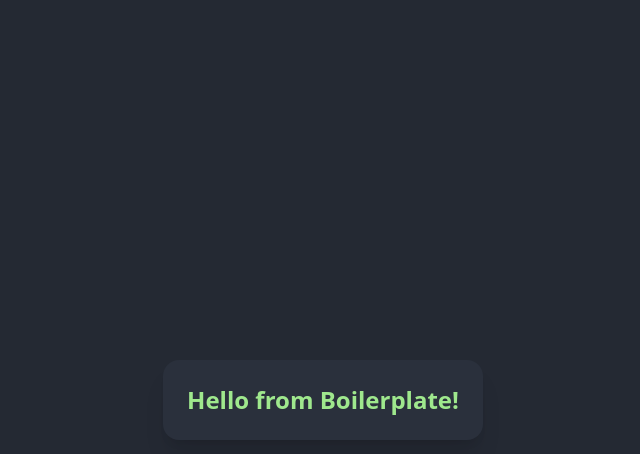
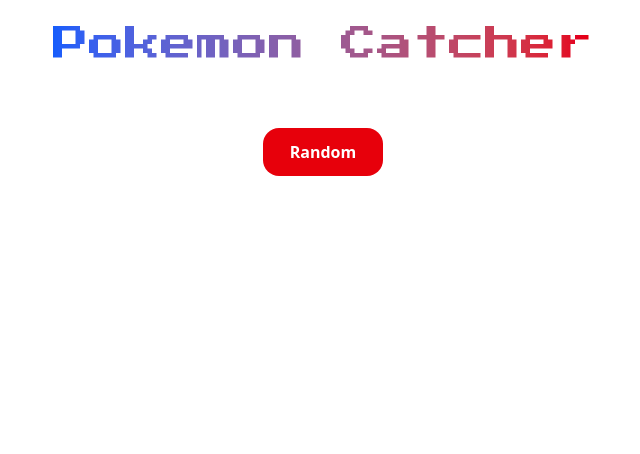
Before and after one commit to jiji1596/pokemon-catcher, a React (Vite) app: page / in a window 1280 px wide. Shown: the top 454 px of the page, without its empty margins (317-957 px from the left). Built offline with nearby package versions, Linux system fonts and the light colour scheme.

Commit message:
fetching api done

```diff
--- a/index.html
+++ b/index.html
@@ -1,9 +1,11 @@
 <!doctype html>
-<html lang="en" data-theme="dim">
+<html lang="en">
   <head>
     <meta charset="UTF-8" />
     <link rel="icon" type="image/svg+xml" href="/vite.svg" />
     <meta name="viewport" content="width=device-width, initial-scale=1.0" />
+    <link href="https://fonts.googleapis.com/css2?family=Press+Start+2P&family=Roboto:wght@400;500;700&display=swap" rel="stylesheet">
+    <link rel="stylesheet" href="/src/index.css">
     <title>Vite + React</title>
   </head>
   <body>
--- a/package.json
+++ b/package.json
@@ -12,6 +12,7 @@
   "dependencies": {
     "@tailwindcss/vite": "^4.1.10",
     "daisyui": "^5.0.43",
+    "prop-types": "^15.8.1",
     "react": "^19.1.0",
     "react-dom": "^19.1.0",
     "tailwindcss": "^4.1.10"
--- a/src/App.css
+++ /dev/null
@@ -1,4 +0,0 @@
-@import "tailwindcss";
-@plugin "daisyui" {
-  themes: light --default, dark --prefersdark, dim;
-}
--- a/src/App.jsx
+++ b/src/App.jsx
@@ -1,14 +1,30 @@
-import { useState } from 'react'
-import './App.css'
+import {useState} from 'react';
+import { Layout } from "./components/Layout";
+import { Catcher } from './components/sections/Catcher';
+
+
 
 function App() {
+  const [pokemon, setPokemon] = useState(null);
+
+  function clickRandom() {
+    const pokemonNum = Math.floor(Math.random() * 1024)
+    const url = `https://pokeapi.co/api/v2/pokemon/${pokemonNum}`
+
+    fetch(url)
+      .then(resp => resp.json())
+      .then((data) => {
+        setPokemon(data)
+        console.log(data);
+
+      })
+  }
+
 
   return (
-    <div className="min-h-screen bg-base-200 flex items-center justify-center">
-      <div className="card bg-base-100 shadow-xl p-6">
-        <h1 className="text-2xl font-bold text-primary">Hello from Boilerplate!</h1>
-      </div>
-    </div>
+    <Layout title={"Pokemon Catcher"}>
+      <Catcher clickRandom={clickRandom} pokemon={pokemon}/>
+    </Layout>
   )
 }
 
--- /dev/null
+++ b/src/components/Layout.jsx
@@ -0,0 +1,23 @@
+import { useEffect } from 'react';
+import { Navbar } from './sections/Navbar';
+import PropTypes from 'prop-types';
+
+export const Layout = ({ title, children }) => {
+  useEffect(() => {
+    document.title = title;
+  }, [title]);
+
+  return (
+    <>
+      <Navbar />
+      <main className="flex flex-col gap-y-20 md:gap-y-32 overflow-hidden">
+        {children}
+      </main>
+    </>
+  );
+};
+
+Layout.propTypes = {
+  title: PropTypes.string.isRequired,
+  children: PropTypes.node.isRequired,
+};
--- /dev/null
+++ b/src/components/sections/Catcher.jsx
@@ -0,0 +1,38 @@
+export const Catcher = ({ clickRandom, pokemon }) => {
+  return (
+    <section className="pt-32 flex flex-col justify-center items-center space-y-4">
+      <button
+        onClick={clickRandom}
+        className="px-6 py-3 w-30 outline-none rounded-2xl relative cursor-pointer overflow-hidden border-transparent bg-red-600 font-semibold transform transition-transform duration-300 hover:scale-105 text-white"
+      >
+        Random
+      </button>
+      {pokemon && (
+        <div className="relative group h-full">
+          <div className="bg-gradient-to-r from-blue-400 to-blue-800 p-1 rounded-3xl h-full">
+            <div className="bg-white border-box-border rounded-3xl shadow-lg shadow-box-shadows p-8 flex flex-col h-full relative">
+              <h3 className="text-3xl font-semibold text-heading-1 text-center pb-3 capitalize">
+                {pokemon.name}
+              </h3>
+              <ul className="flex flex-wrap gap-2 pb-3">
+                {pokemon.types.map((type, key) => {
+                  return <li key={key} className="bg-orange-600 rounded-full px-3 py-1 text-white">{type.type.name}</li>;
+                })}
+              </ul>
+              <img
+                className="h-48 w-48"
+                src={pokemon.sprites.other["official-artwork"].front_default}
+                alt=""
+              />
+              <div className="mt-8 bottom-0">
+                <button className="w-full transform transition-transform duration-300 hover:scale-105 text-white ">
+                  Choose Plan
+                </button>
+              </div>
+            </div>
+          </div>
+        </div>
+      )}
+    </section>
+  );
+};
--- /dev/null
+++ b/src/components/sections/Navbar.jsx
@@ -0,0 +1,9 @@
+export const Navbar = () => {
+  return (
+    <section className="inset-x-0 absolute top-0 z-50">
+      <div className="flex justify-center py-6">
+        <h1 className="text-4xl text-transparent bg-clip-text bg-gradient-to-r from-blue-600 to-red-600">Pokemon Catcher</h1>
+      </div>
+    </section>
+  )
+}
--- a/src/index.css
+++ b/src/index.css
@@ -1,9 +1,7 @@
-:root {
-  font-family: system-ui, Avenir, Helvetica, Arial, sans-serif;
-  font-weight: 400;
+@import "tailwindcss";
 
-  font-synthesis: none;
-  text-rendering: optimizeLegibility;
-  -webkit-font-smoothing: antialiased;
-  -moz-osx-font-smoothing: grayscale;
+
+
+h1, .title {
+  font-family: 'Press Start 2P', cursive;
 }
```
Also changed, not shown: 1 other file (tests, documents, lock files or other folders).
